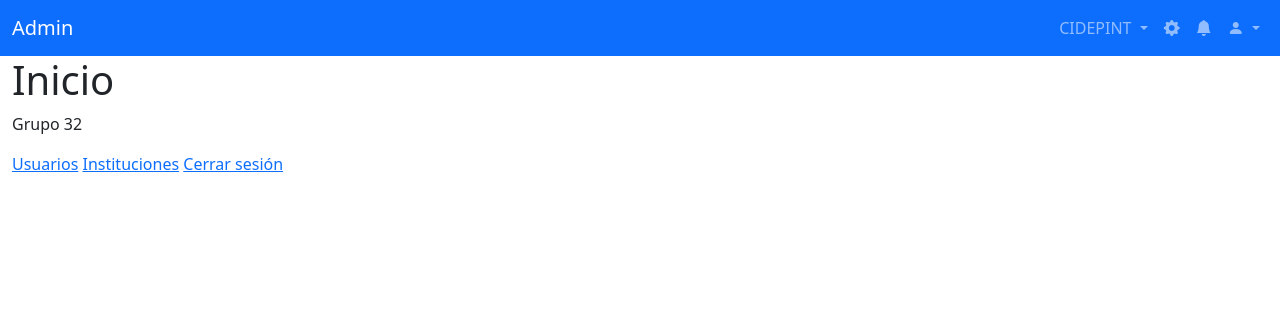
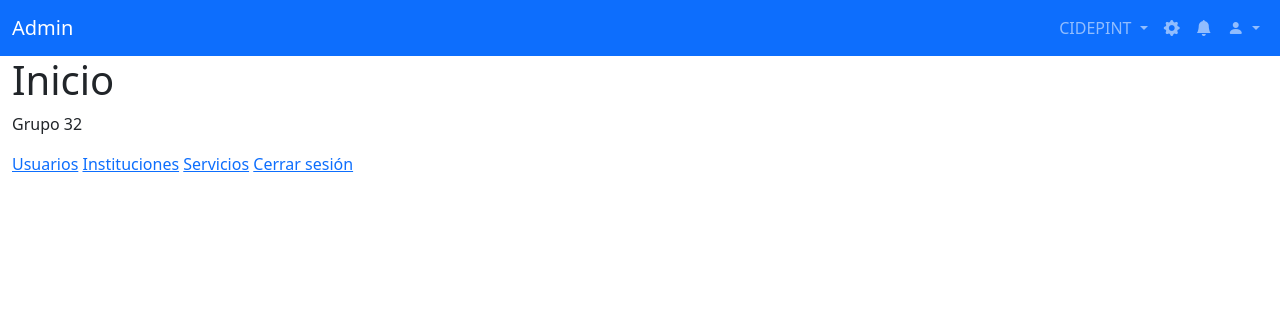
Before and after one commit to franciscodenis/ProyectoVueFlask, a Flask app: page / in a window 1280 px wide. Shown: the top 316 px of the page. Run offline with Flask 3, Linux system fonts and the light colour scheme; the visitor is signed in with stand-in values (Sample User, id 1).

Commit message:
Agregado link a service_index en el home

```diff
--- a/admin/src/web/templates/home.html
+++ b/admin/src/web/templates/home.html
@@ -9,6 +9,7 @@
 {% if is_authenticated(session) %}
     <a href="{{ url_for('users.index') }}" class="link">Usuarios</a>
     <a href="{{ url_for('instituciones.index')}}" class="link">Instituciones</a>
+    <a href="{{ url_for('servicios.service_index')}}" class="link">Servicios</a>
     <a href="{{ url_for('auth.logout') }}" class="link">Cerrar sesión</a>
 {% else %}
     <a href="{{ url_for('auth.login') }}" class="link">Iniciar sesión</a>
```
